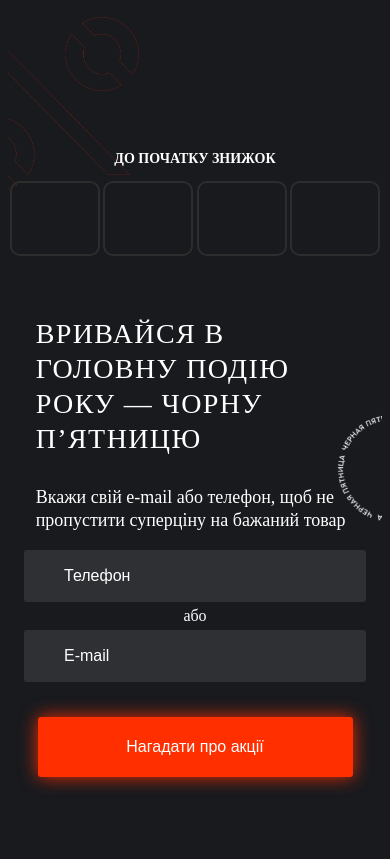
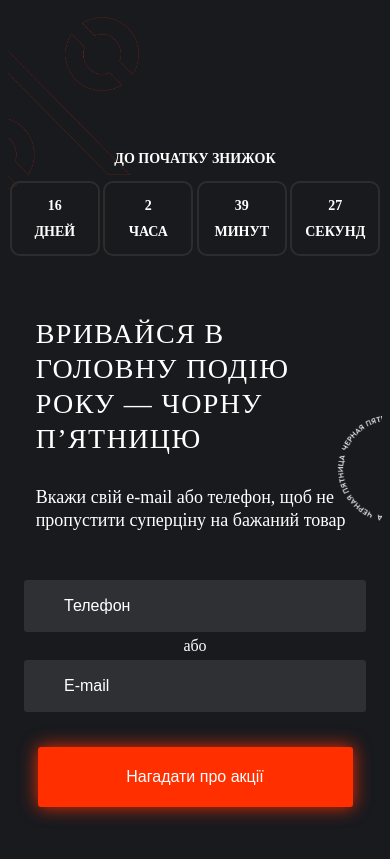
Before and after one commit to dima-kulikov/Black-friday-DM, a website: page src/index.html in a window 390 px wide. Shown: the part 417-1276 px from the top of the page. Drawn offline with nearby package versions, Linux system fonts and the light colour scheme; files that its build step writes are made by us from their sources.

Commit message:
gotovo
gotovo

```diff
--- a/src/js/scripts.js
+++ b/src/js/scripts.js
@@ -53,7 +53,7 @@ function getNoun(number, one, two, five) {
 
 // НАЧАЛО КОДА
 let now = new Date();
-let today,tsec,tmin,thour;
+// let today,tsec,tmin,thour;
 // IE и FF по разному отрабатывают getYear()
 let timeend= new Date(now.getYear()>1900?(now.getYear()+1):(now.getYear()+1901),0,1);
 // для задания обратного отсчета до определенной даты укажите дату в формате:
@@ -82,6 +82,6 @@ function time() {
 setTimeout('time()', 1000);
 }
 
-time();
+// time();
 
-// window.addEventListener('load', time);
+window.addEventListener('load', time);
--- a/src/sass/styles.scss
+++ b/src/sass/styles.scss
@@ -39,6 +39,7 @@ body {
   display: flex;
   align-items: center;
   justify-content: center;
+  flex-direction: column;
 
   @media only screen and (max-width: 768px) {
     width: 90px;
@@ -48,13 +49,16 @@ body {
     width: 75px;
     height: 60px;
   }
+  p{
+    margin: 5px;
+  }
 }
 // отсчет времени --- конец
 
 // форма заполнения
 .form {
   max-width: 1000px;
-  margin: 300px 0px 0px 16%;
+  margin: 300px auto 0px;
   // outline: 2px solid red;
   display: flex;
   padding: 10px;
@@ -94,7 +98,9 @@ body {
   flex-direction: column;
   display: flex;
   justify-content: space-around;
-
+  @media only screen and (max-width: 768px) {
+    margin-top: 30px;
+  }
   p {
     margin: 5px;
     text-align: center;
```
Also changed, not shown: build/css/styles.css, build/js/scripts.js.
